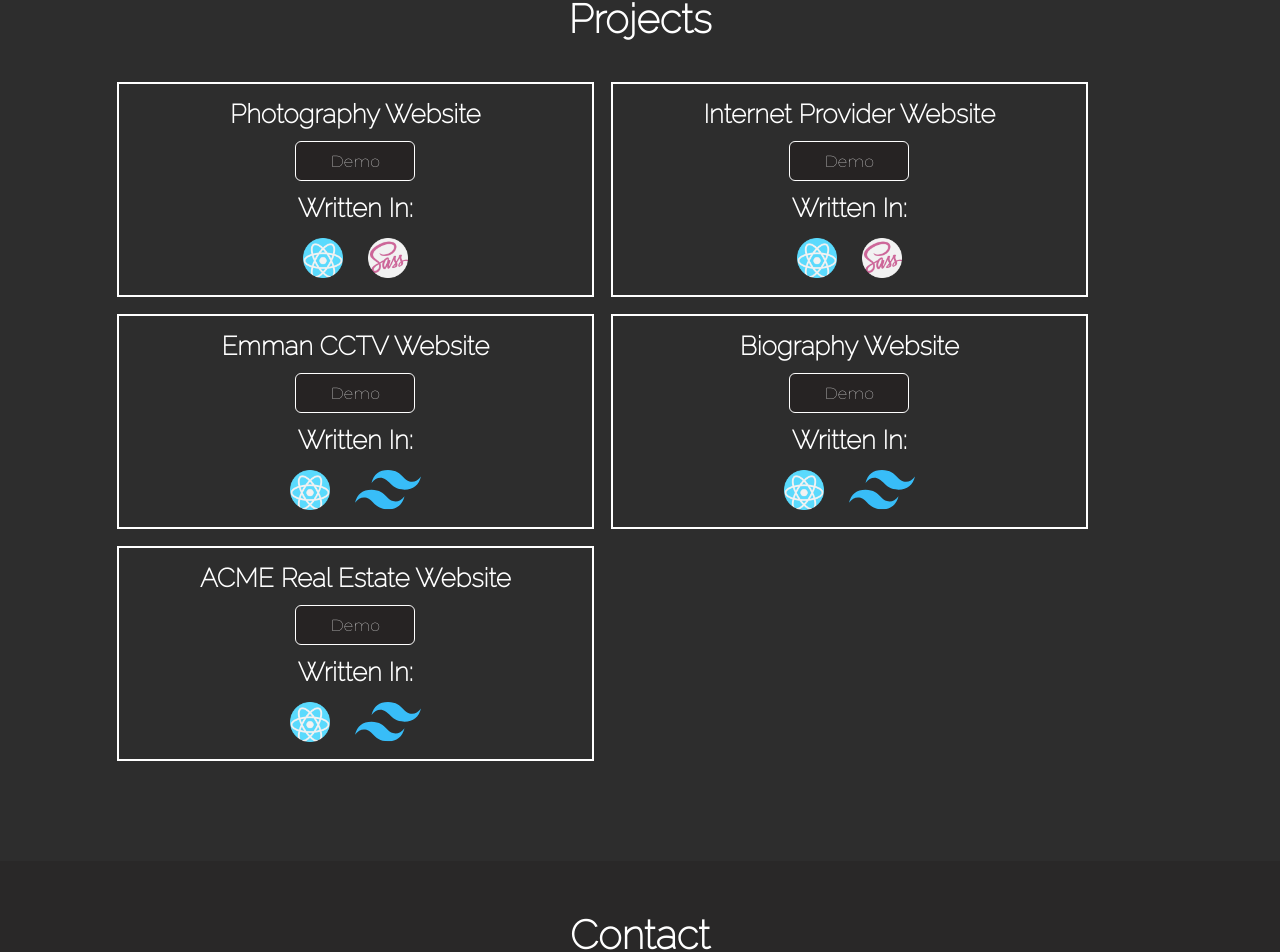
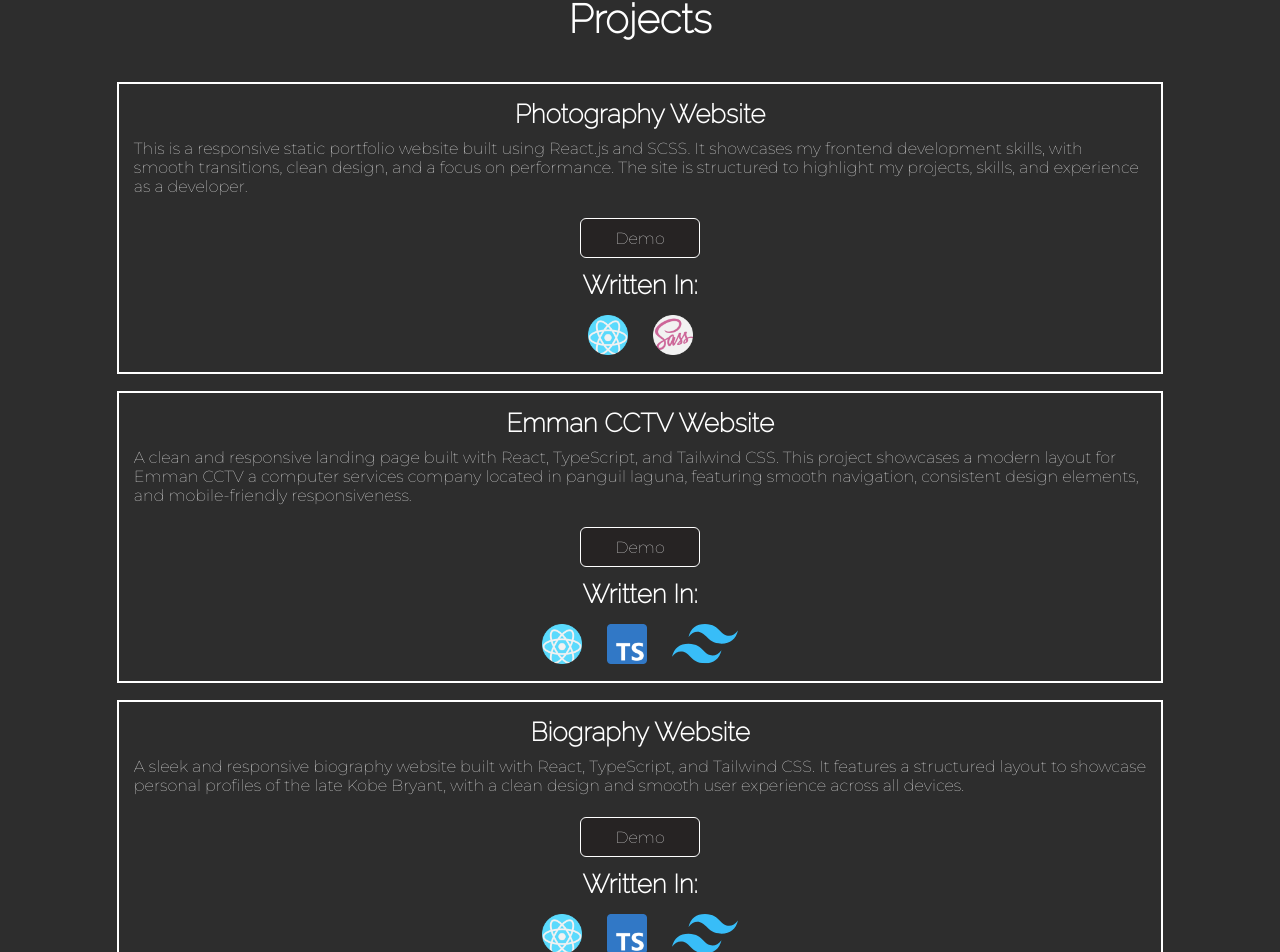
Before and after one commit to lowe25/portfolio-new, a React (Vite) app: page / in a window 1280 px wide. Shown: the part 1790-2742 px from the top of the page. Built offline with nearby package versions, Linux system fonts and the light colour scheme.

Commit message:
Update LP

```diff
--- a/src/App.jsx
+++ b/src/App.jsx
@@ -152,6 +152,9 @@ function App() {
           <div className="landing__section-wrap landing__section-wrap--project">
             <div className="landing__project-blk">
               <span className="landing__tech-abt">Photography Website</span>
+              <div>
+                <p className="landing__tech-txt">This is a responsive static portfolio website built using React.js and SCSS. It showcases my frontend development skills, with smooth transitions, clean design, and a focus on performance. The site is structured to highlight my projects, skills, and experience as a developer.</p>
+              </div>
               <div className="landing__project-btn-wrap">
                 <a
                   href="https://pensive-goodall-adf491.netlify.app/"
@@ -181,45 +184,11 @@ function App() {
                 </div>
               </div>
             </div>
-
-            <div className="landing__project-blk">
-              <span className="landing__tech-abt">
-                Internet Provider Website
-              </span>
-              <div className="landing__project-btn-wrap">
-                <a
-                  href="https://internet-provider-website-esco-htbvhondj-lowe25.vercel.app/"
-                  target="_blank"
-                  rel="noreferrer"
-                  className="landing__project-btn"
-                >
-                  Demo
-                </a>
-              </div>
-
-              <span className="landing__tech-abt">Written In:</span>
-              <div className="landing__tech-wrap">
-                <div className="landing__tech">
-                  <img
-                    src="./img/react-logo.png"
-                    className="landing__tech-logo"
-                    alt="ReactJs Logo"
-                  />
-                </div>
-                <div className="landing__tech">
-                  <img
-                    src="./img/sass.png"
-                    className="landing__tech-logo"
-                    alt="SASS Image1"
-                  />
-                </div>
-              </div>
-            </div>
-
             <div className="landing__project-blk">
               <span className="landing__tech-abt">
                 Emman CCTV Website
               </span>
+              <p className="landing__tech-txt">A clean and responsive landing page built with React, TypeScript, and Tailwind CSS. This project showcases a modern layout for Emman CCTV a computer services company located in panguil laguna, featuring smooth navigation, consistent design elements, and mobile-friendly responsiveness.</p>
               <div className="landing__project-btn-wrap">
                 <a
                   href="https://lowe25.github.io/company-landing/"
@@ -242,6 +211,13 @@ function App() {
                 </div>
                 <div className="landing__tech">
                   <img
+                    src="./img/typescript.png"
+                    className="landing__tech-logo"
+                    alt="TypeScript Logo"
+                  />
+                </div>
+                <div className="landing__tech">
+                  <img
                     src="./img/tailwind-logo.svg"
                     className="landing__tech-logo"
                     alt="Tailwind CSS Logo"
@@ -250,10 +226,12 @@ function App() {
               </div>
             </div>
 
+
             <div className="landing__project-blk">
               <span className="landing__tech-abt">
                 Biography Website
               </span>
+              <p className="landing__tech-txt">A sleek and responsive biography website built with React, TypeScript, and Tailwind CSS. It features a structured layout to showcase personal profiles of the late Kobe Bryant, with a clean design and smooth user experience across all devices.</p>
               <div className="landing__project-btn-wrap">
                 <a
                   href="https://biography-site.netlify.app/"
@@ -276,6 +254,13 @@ function App() {
                 </div>
                 <div className="landing__tech">
                   <img
+                    src="./img/typescript.png"
+                    className="landing__tech-logo"
+                    alt="TypeScript Logo"
+                  />
+                </div>
+                <div className="landing__tech">
+                  <img
                     src="./img/tailwind-logo.svg"
                     className="landing__tech-logo"
                     alt="Tailwind CSS Logo"
@@ -283,11 +268,11 @@ function App() {
                 </div>
               </div>
             </div>
-
             <div className="landing__project-blk">
               <span className="landing__tech-abt">
                 ACME Real Estate Website
               </span>
+              <p className="landing__tech-txt">Modern and responsive fictional real estate website built using React, TypeScript, and Tailwind CSS. It showcases property listings, highlights key features, and provides an intuitive user interface designed for seamless browsing and navigation.</p>
               <div className="landing__project-btn-wrap">
                 <a
                   href="https://acme-real-estate.netlify.app/"
@@ -306,6 +291,13 @@ function App() {
                     src="./img/react-logo.png"
                     className="landing__tech-logo"
                     alt="ReactJs Logo"
+                  />
+                </div>
+                <div className="landing__tech">
+                  <img
+                    src="./img/typescript.png"
+                    className="landing__tech-logo"
+                    alt="TypeScript Logo"
                   />
                 </div>
                 <div className="landing__tech">
--- a/src/scss/page/_landing.scss
+++ b/src/scss/page/_landing.scss
@@ -66,9 +66,8 @@
     &--project {
       margin-top: 40px;
       align-items: center;
-      justify-content: flex-start;
+      flex-direction: column;
       gap: 17px;
-      flex-wrap: wrap;
     }
   }
 
@@ -196,12 +195,16 @@
 
   &__project-blk {
     width: 100%;
-    max-width: 477px;
     border: 2px solid color.$white;
     padding: 15px;
-    @include mq.sp {
-      max-width: initial;
-    }
+  }
+
+  &__project-img {
+    display: block;
+    max-width: 100px;
+    width: 100%;
+    max-height: 100px;
+    height: 100%;
   }
 
   &__project-btn-wrap {
@@ -238,6 +241,13 @@
     font-size: 2.6rem;
     font-family: ff.$Raleway;
     font-weight: 700;
+  }
+
+  &__tech-txt {
+    display: block;
+    margin-block: 10px;
+    font-size: 1.6rem;
+    font-family: ff.$Monter;
   }
 
   &__tech-wrap {
```
